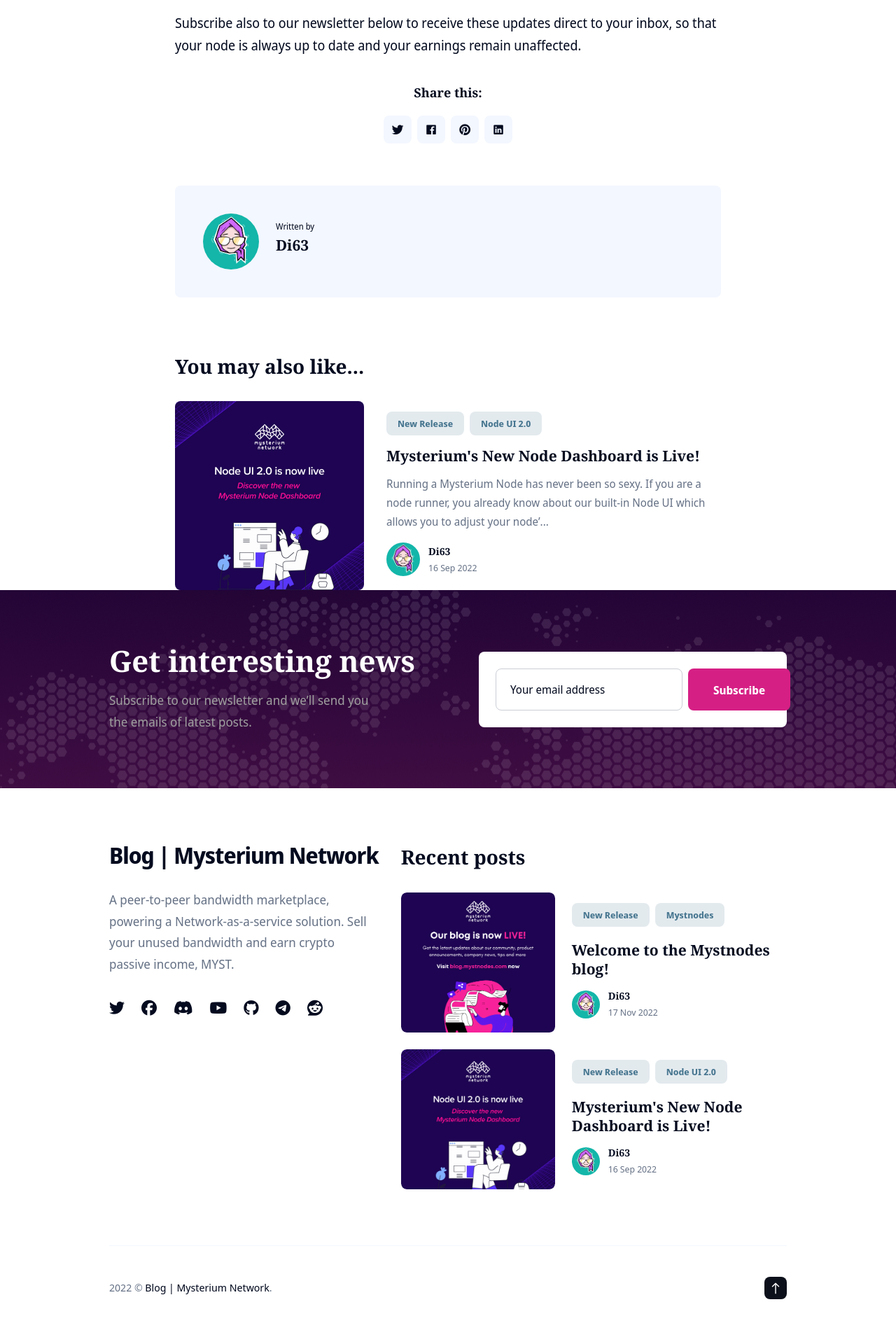
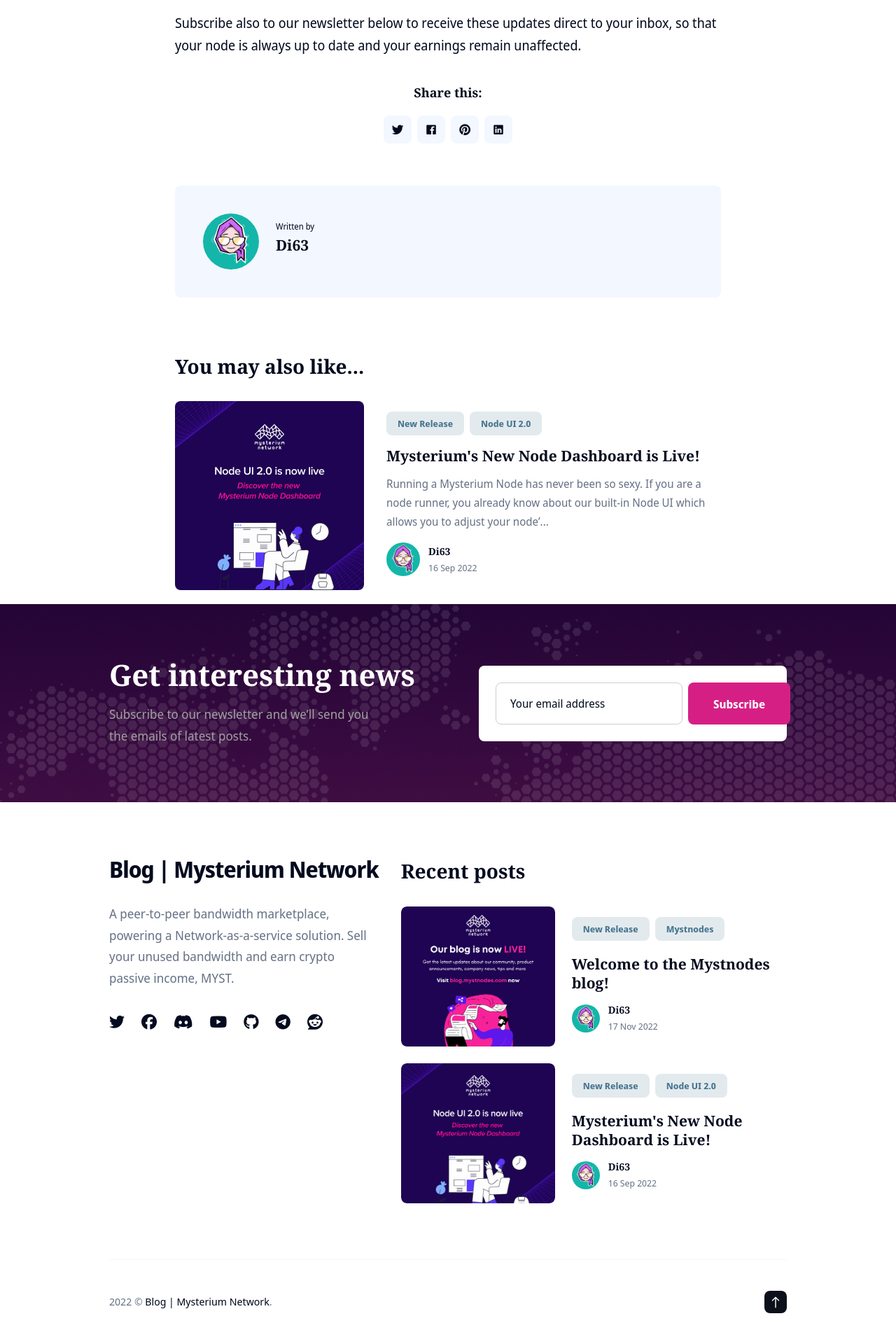
Before and after one commit to mysteriumnetwork/mmn-blog, a Jekyll site: the page built from _posts/2022-11-17-Welcome to the Mystnodes blog.markdown, in a window 1280 px wide. Shown: the part 1134-3054 px from the top of the page at 70% size. Built offline with Jekyll 4.4.1, drawn with Linux system fonts in a browser that asks for light colours; nearby versions of some CDN libraries.

Commit message:
Related posts margin fix

```diff
--- a/_sass/4-layouts/_post.scss
+++ b/_sass/4-layouts/_post.scss
@@ -421,7 +421,7 @@
 .related-posts {
   display: none;
   max-width: 780px;
-  margin: 80px auto 0;
+  margin: 80px auto 20px;
 
   &.is-related {
     display: block;
```
